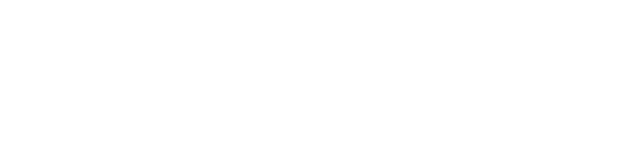
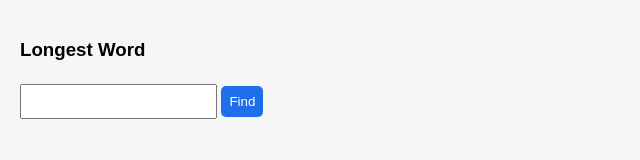
Before and after one commit to Azmyba/exam, a plain HTML site: page task03.html in a window 1280 px wide. Shown: the whole page, without its empty margins (0-640 px from the left). Drawn offline with Linux system fonts and the light colour scheme.

Commit message:
Update task03.html

```diff
--- a/task03.html
+++ b/task03.html
@@ -1,7 +1,19 @@
+<!DOCTYPE html>
+<html>
+<head><link rel="stylesheet" href="style.css"></head>
+<body>
+<div class="box">
+<h3>Longest Word</h3>
+<input id="t">
+<button onclick="long()">Find</button>
+<div class="result" id="r"></div>
+</div>
+
 <script>
-function longest() {
-  let s = document.getElementById("str").value.split(" ");
-  let l = s.reduce((a,b)=> b.length>a.length?b:a,"");
-  document.getElementById("out").innerText = l;
+function long(){
+ let w=t.value.split(" ");
+ r.innerText=w.reduce((a,b)=>a.length>b.length?a:b);
 }
 </script>
+</body>
+</html>
```
